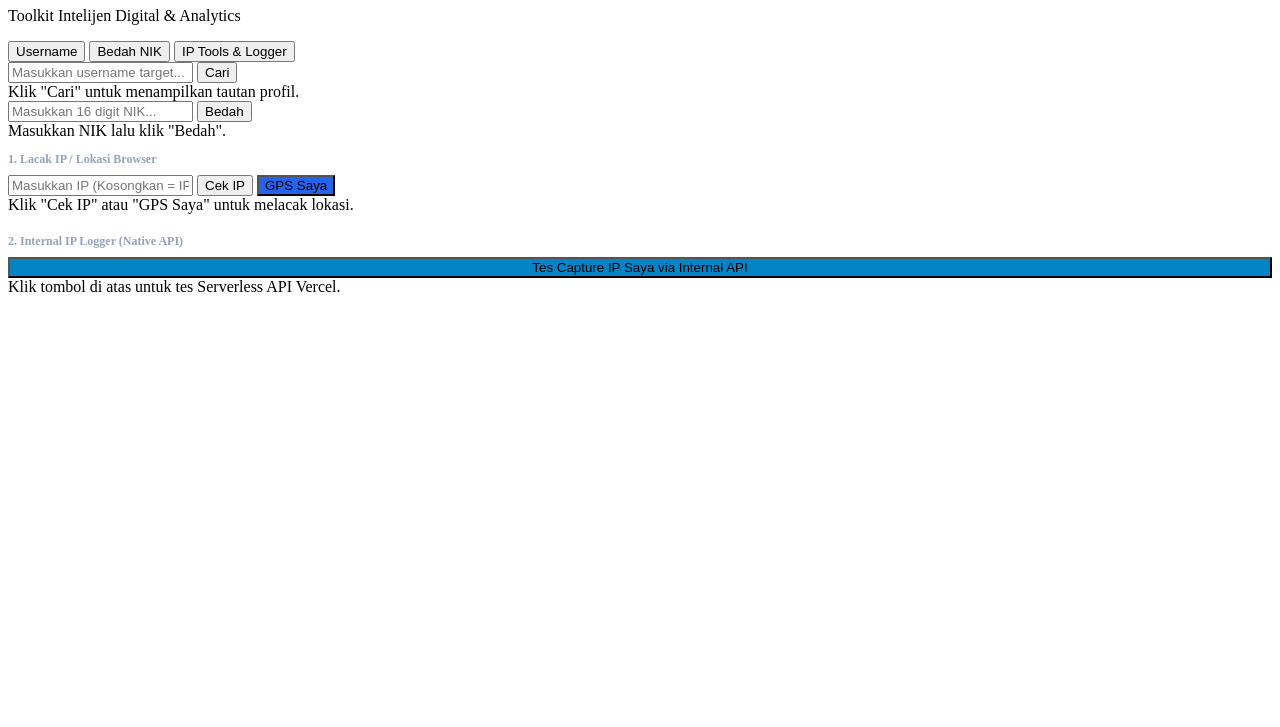
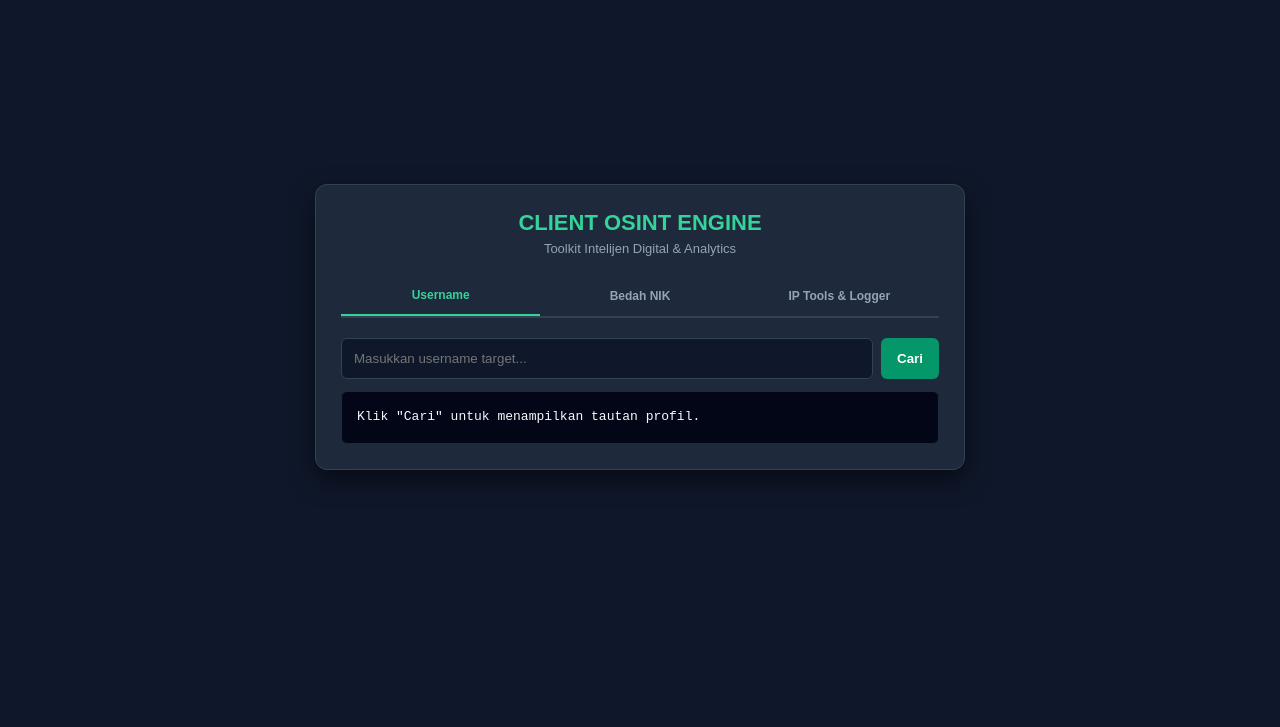
Before and after one commit to itsonlyzenn/project, a plain HTML site: page index.html in a window 1280 px wide. Shown: the part 73-800 px from the top of the page. Drawn offline with Linux system fonts and the light colour scheme.

```diff
--- a/style.css
+++ b/style.css
@@ -1,133 +1,145 @@
-// SWITCH TAB MENU
-function showTab(tabName, btn) {
-  document.querySelectorAll('.panel').forEach(p => p.classList.remove('active'));
-  document.querySelectorAll('.tab-btn').forEach(b => b.classList.remove('active'));
-
-  document.getElementById('panel-' + tabName).classList.add('active');
-  btn.classList.add('active');
+* {
+  box-sizing: border-box;
+  margin: 0;
+  padding: 0;
+  font-family: sans-serif;
 }
 
-// SEARCH USERNAME
-function checkUsername() {
-  const u = document.getElementById('inputUser').value.trim();
-  if (!u) return alert('Isi username dulu!');
-
-  const links = [
-    ['GitHub', 'https://github.com/' + u],
-    ['TikTok', 'https://www.tiktok.com/@' + u],
-    ['Pinterest', 'https://www.pinterest.com/' + u],
-    ['Telegram', 'https://t.me/' + u],
-    ['Google Dork', 'https://www.google.com/search?q="' + u + '"']
-  ];
-
-  let html = '';
-  links.forEach(l => {
-    html += `<div class="item"><span>${l[0]}</span> <a href="${l[1]}" target="_blank" class="link">Buka -></a></div>`;
-  });
-  document.getElementById('resUser').innerHTML = html;
+body {
+  background-color: #0f172a;
+  color: #f8fafc;
+  padding: 20px;
+  display: flex;
+  justify-content: center;
+  align-items: center;
+  min-height: 100vh;
 }
 
-// NIK PARSER
-function checkNik() {
-  const nik = document.getElementById('inputNik').value.trim();
-  if (nik.length !== 16 || isNaN(nik)) return alert('NIK wajib 16 digit angka!');
-
-  let day = parseInt(nik.substring(6, 8));
-  const month = parseInt(nik.substring(8, 10));
-  let year = parseInt(nik.substring(10, 12));
-
-  let gender = "Laki-Laki";
-  if (day > 40) {
-    gender = "Perempuan";
-    day -= 40;
-  }
-
-  const currentYearTwoDigits = parseInt(new Date().getFullYear().toString().substr(-2));
-  const fullYear = (year > currentYearTwoDigits) ? (1900 + year) : (2000 + year);
-  const age = new Date().getFullYear() - fullYear;
-
-  document.getElementById('resNik').innerHTML = `
-    <div class="item"><span>Gender:</span> <b>${gender}</b></div>
-    <div class="item"><span>Tanggal Lahir:</span> <b>${day.toString().padStart(2, '0')}-${month.toString().padStart(2, '0')}-${fullYear}</b></div>
-    <div class="item"><span>Estimasi Usia:</span> <b>${age} Tahun</b></div>
-    <div class="item"><span>Kode Prov/Kab/Kec:</span> <b>${nik.substring(0,2)} / ${nik.substring(2,4)} / ${nik.substring(4,6)}</b></div>
-    <div class="item"><span>No Urut Reg:</span> <b>${nik.substring(12,16)}</b></div>
-  `;
+.container {
+  width: 100%;
+  max-width: 650px;
+  background: #1e293b;
+  padding: 25px;
+  border-radius: 12px;
+  border: 1px solid #334155;
+  box-shadow: 0 10px 25px rgba(0,0,0,0.5);
 }
 
-// IP LOCATION EXTERNAL API
-async function checkIp() {
-  const ip = document.getElementById('inputIp').value.trim();
-  const res = document.getElementById('resIp');
-  res.innerHTML = "<i>Sedang melacak lokasi IP...</i>";
-
-  try {
-    const url = ip ? `https://ipapi.co/${ip}/json/` : `https://ipapi.co/json/`;
-    const response = await fetch(url);
-    const data = await response.json();
-
-    if(data.error) throw new Error(data.reason);
-
-    res.innerHTML = `
-      <div class="item"><span>IP Address:</span> <b>${data.ip}</b></div>
-      <div class="item"><span>Kota / Wilayah:</span> <b>${data.city}, ${data.region}</b></div>
-      <div class="item"><span>Negara:</span> <b>${data.country_name}</b></div>
-      <div class="item"><span>ISP / Provider:</span> <b>${data.org}</b></div>
-      <div class="item"><span>Google Maps:</span> <a href="https://www.google.com/maps?q=${data.latitude},${data.longitude}" target="_blank" class="link">Lihat Peta -></a></div>
-    `;
-  } catch (err) {
-    res.innerHTML = "<span style='color:red;'>Gagal melacak IP (Cek koneksi internet).</span>";
-  }
+h1 {
+  color: #34d399;
+  text-align: center;
+  font-size: 22px;
+  margin-bottom: 5px;
 }
 
-// GEOLOCATION API (GPS PRESISI)
-function getExactLocation() {
-  const res = document.getElementById('resIp');
-
-  if (!navigator.geolocation) {
-    alert("Browser tidak mendukung Geolocation API.");
-    return;
-  }
-
-  res.innerHTML = "<i>Meminta izin lokasi presisi...</i>";
-
-  navigator.geolocation.getCurrentPosition(
-    (position) => {
-      const lat = position.coords.latitude;
-      const lon = position.coords.longitude;
-      const accuracy = position.coords.accuracy;
-
-      res.innerHTML = `
-        <div class="item"><span>Latitude:</span> <b>${lat}</b></div>
-        <div class="item"><span>Longitude:</span> <b>${lon}</b></div>
-        <div class="item"><span>Akurasi:</span> <b>Radius ±${Math.round(accuracy)} meter</b></div>
-        <div class="item"><span>Google Maps:</span> <a href="https://www.google.com/maps?q=${lat},${lon}" target="_blank" class="link">Lihat Lokasi Presisi -></a></div>
-      `;
-    },
-    (error) => {
-      res.innerHTML = "<span style='color:red;'>Akses lokasi ditolak atau gagal didapatkan.</span>";
-    },
-    { enableHighAccuracy: true }
-  );
+p.sub {
+  text-align: center;
+  color: #94a3b8;
+  font-size: 13px;
+  margin-bottom: 20px;
 }
 
-// FETCH NATIVE SERVERLESS API LOG
-async function fetchInternalLog() {
-  const res = document.getElementById('resLogger');
-  res.innerHTML = "<i>Menghubungi Serverless API...</i>";
+.tabs {
+  display: flex;
+  border-bottom: 2px solid #334155;
+  margin-bottom: 20px;
+  overflow-x: auto;
+}
 
-  try {
-    const response = await fetch('/api/log');
-    const data = await response.json();
+.tab-btn {
+  flex: 1;
+  padding: 12px 8px;
+  background: none;
+  border: none;
+  color: #94a3b8;
+  font-weight: bold;
+  cursor: pointer;
+  font-size: 12px;
+  white-space: nowrap;
+  transition: all 0.3s;
+}
 
-    res.innerHTML = `
-      <div class="item"><span>Status API:</span> <b style="color:#34d399;">${data.status}</b></div>
-      <div class="item"><span>IP Anda (Captured):</span> <b>${data.ip}</b></div>
-      <div class="item"><span>Lokasi Serverless:</span> <b>${data.location.city}, ${data.location.country}</b></div>
-      <div class="item"><span>User Agent:</span> <b style="font-size:11px;">${data.userAgent}</b></div>
-      <div class="item"><span>Waktu Request:</span> <b>${data.timestamp}</b></div>
-    `;
-  } catch (err) {
-    res.innerHTML = "<span style='color:red;'>Gagal memanggil API internal. Pastikan sudah dideploy ke Vercel.</span>";
-  }
+.tab-btn.active {
+  color: #34d399;
+  border-bottom: 2px solid #34d399;
 }
+
+.panel {
+  display: none;
+}
+
+.panel.active {
+  display: block;
+}
+
+.input-group {
+  display: flex;
+  gap: 8px;
+  margin-bottom: 12px;
+}
+
+input {
+  flex: 1;
+  padding: 12px;
+  background: #0f172a;
+  border: 1px solid #334155;
+  color: white;
+  border-radius: 6px;
+  outline: none;
+}
+
+input:focus {
+  border-color: #34d399;
+}
+
+button.btn {
+  background: #059669;
+  color: white;
+  border: none;
+  padding: 12px 16px;
+  border-radius: 6px;
+  cursor: pointer;
+  font-weight: bold;
+  transition: opacity 0.2s;
+  white-space: nowrap;
+}
+
+button.btn:hover {
+  opacity: 0.9;
+}
+
+.result-box {
+  background: #020617;
+  padding: 15px;
+  border-radius: 6px;
+  border: 1px solid #1e293b;
+  font-family: monospace;
+  font-size: 13px;
+  line-height: 1.6;
+}
+
+.item {
+  margin-bottom: 8px;
+  padding-bottom: 8px;
+  border-bottom: 1px dashed #334155;
+  display: flex;
+  justify-content: space-between;
+  align-items: center;
+  word-break: break-all;
+}
+
+.item:last-child {
+  border-bottom: none;
+  margin-bottom: 0;
+  padding-bottom: 0;
+}
+
+a.link {
+  color: #34d399;
+  text-decoration: none;
+  font-weight: bold;
+}
+
+a.link:hover {
+  text-decoration: underline;
+}
```
